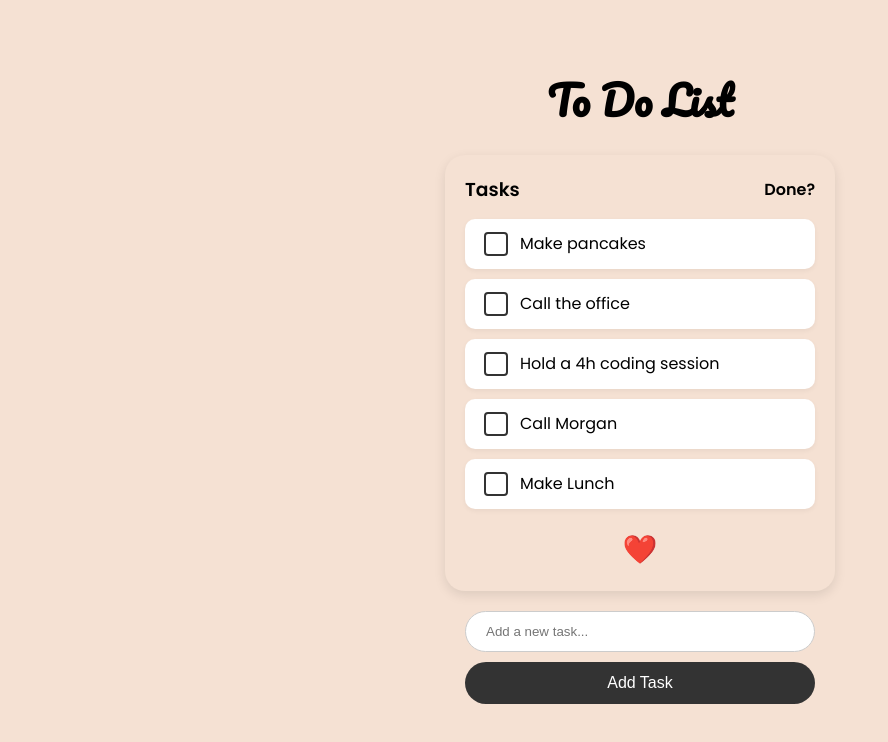
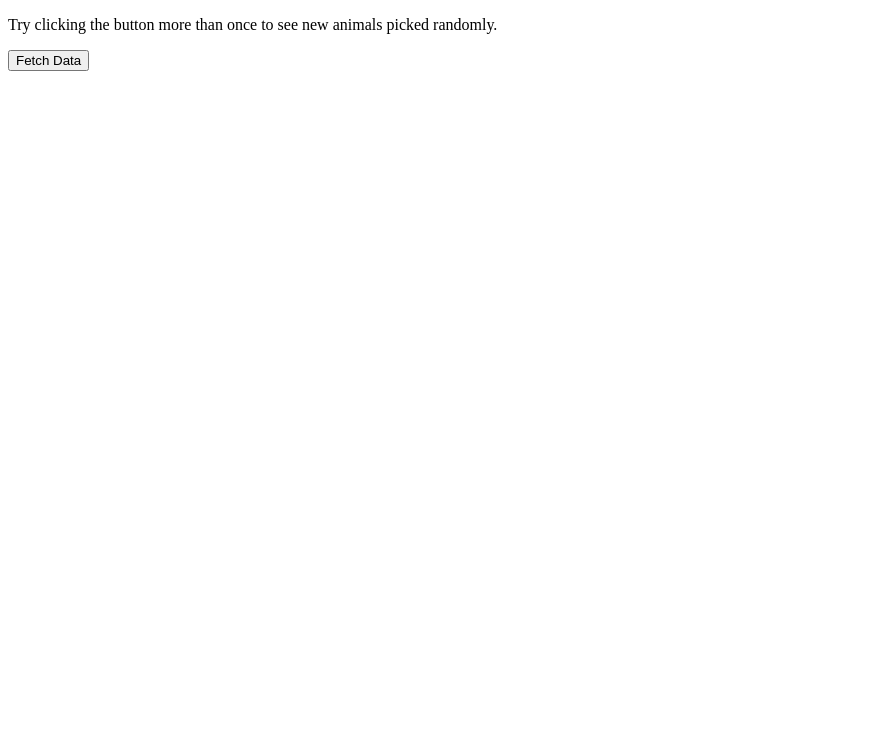
Before and after one commit to Paulkinungi/vitejs-vite-8mnyctsz, a Vue app: page / in a window 1280 px wide. Shown: the top 742 px of the page, without its empty margins (0-888 px from the left). Built offline with nearby package versions, Linux system fonts and the light colour scheme.

Commit message:
learning https requests..done with .txt and doing json files

```diff
--- a/src/App.vue
+++ b/src/App.vue
@@ -1,49 +1,26 @@
 <template>
-  <h1>To Do List</h1>
-  <Task-List :tasks="tasks"/>
-  <Add-Task @addTask="addTask"/>
+  <p>Try clicking the button more than once to see new animals picked randomly.</p>
+  <button @click="fetchData">Fetch Data</button>
+  <div v-if="randomMammal">
+    <h2>{{ randomMammal.name }}</h2>
+    <p>Max weight: {{ randomMammal.maxWeight }} kg</p>
+  </div>
 </template>
 
 <script>
-import TaskList from './components/TaskList.vue';
-import AddTask from './components/AddTask.vue';
-
 export default {
-  components: { TaskList, AddTask },
   data() {
     return {
-      tasks: [
-        { id: 1, name: "Make pancakes", done: false },
-        { id: 2, name: "Call the office", done: false },
-        { id: 3, name: "Hold a 4h coding session", done: false },
-        { id: 4, name: "Call Morgan", done: false },
-        { id: 5, name: "Make Lunch", done: false }
-      ]
-    }
+      randomMammal: null
+    };
   },
   methods: {
-    addTask(task) {
-      this.tasks.push({
-        id: this.tasks.length + 1,
-        name: task,
-        done: false
-      });
+    async fetchData() {
+      const response = await fetch("public/file.json");
+      const data = await response.json();
+      const randIndex = Math.floor(Math.random()*data.results.length);
+      this.randomMammal = data.results[randIndex];
     }
   }
-}
+};
 </script>
-
-<style>
-body {
-  background-color: #f5e1d3;
-  font-family: 'Poppins', sans-serif;
-  padding: 30px;
-}
-
-h1 {
-  font-family: 'Pacifico', cursive;
-  font-size: 2.5rem;
-  text-align: center;
-  margin-bottom: 20px;
-}
-</style>
--- a/src/components/AddTask.vue
+++ /dev/null
@@ -1,55 +0,0 @@
-<template>
-    <div id="add-task">
-      <input v-model="newTask" placeholder="Add a new task..." type="text" />
-      <button @click="addTask">Add Task</button>
-    </div>
-  </template>
-
-  <script>
-  export default {
-    data() {
-      return { newTask: "" }
-    },
-    emits: ['addTask'],
-    methods: {
-      addTask() {
-        if (this.newTask.trim()) {
-          this.$emit('addTask', this.newTask)
-          this.newTask = ""
-        }
-      }
-    }
-  }
-  </script>
-
-  <style scoped>
-  #add-task {
-    max-width: 350px;
-    margin: 20px auto;
-    text-align: center;
-  }
-
-  input[type="text"] {
-    padding: 12px 20px;
-    border-radius: 30px;
-    border: 1px solid #ccc;
-    width: 100%;
-    margin-bottom: 10px;
-    box-sizing: border-box;
-  }
-
-  button {
-    background: #333;
-    color: #fff;
-    border: none;
-    padding: 12px 20px;
-    border-radius: 30px;
-    cursor: pointer;
-    font-size: 1rem;
-    width: 100%;
-  }
-
-  button:hover {
-    background: #555;
-  }
-  </style>
--- /dev/null
+++ b/src/components/Comp2.vue
@@ -0,0 +1,14 @@
+<template>
+    <div>
+        <h2>Component 2!</h2>
+        <p>This is the 2nd Component</p>
+    </div>
+</template>
+
+<script></script>
+
+<style scoped>
+div{
+    background-color: rgba(35, 19, 179, 0.479);
+}
+</style>
--- a/src/components/TaskList.vue
+++ /dev/null
@@ -1,86 +0,0 @@
-<template>
-    <ul id="container">
-      <div id="header">
-        <h3>Tasks</h3>
-        <span style="font-weight: bold;">Done?</span>
-      </div>
-
-      <li id="item" v-for="task in tasks" :key="task.id">
-        <input type="checkbox" v-model="task.done" />
-        <span :class="{ done: task.done }">{{ task.name }}</span>
-      </li>
-
-      <div id="heart">
-        ❤️
-      </div>
-    </ul>
-  </template>
-
-  <script>
-  export default {
-    props: ['tasks']
-  }
-  </script>
-
-  <style scoped>
-  #container {
-    padding: 20px;
-    border-radius: 20px;
-    background-color: #f5e1d3;
-    max-width: 350px;
-    margin: auto;
-    box-shadow: 0 4px 12px rgba(0,0,0,0.1);
-  }
-
-  #header {
-    display: flex;
-    justify-content: space-between;
-    align-items: center;
-    margin-bottom: 15px;
-  }
-
-  #item {
-    display: flex;
-    align-items: center;
-    background: #fff;
-    border-radius: 10px;
-    padding: 10px 15px;
-    margin-bottom: 10px;
-    box-shadow: 0 2px 5px rgba(0,0,0,0.05);
-  }
-
-  input[type="checkbox"] {
-    appearance: none;
-    width: 24px;
-    height: 24px;
-    border: 2px solid #333;
-    border-radius: 4px;
-    margin-right: 12px;
-    cursor: pointer;
-    position: relative;
-  }
-
-  input[type="checkbox"]:checked::before {
-    content: '✓';
-    position: absolute;
-    top: 0;
-    left: 6px;
-    font-size: 18px;
-    color: #333;
-  }
-
-  .done {
-    text-decoration: line-through;
-    color: #777;
-  }
-
-  h3 {
-    margin: 0;
-  }
-
-  #heart {
-    font-size: 28px;
-    text-align: center;
-    margin-top: 20px;
-  }
-  </style>
```
Also changed, not shown: public/file.json (added, +66 -0 lines), src/main.js (+5 -2 lines), src/components/Comp1.vue (added), src/components/TaskItem.vue (deleted).
